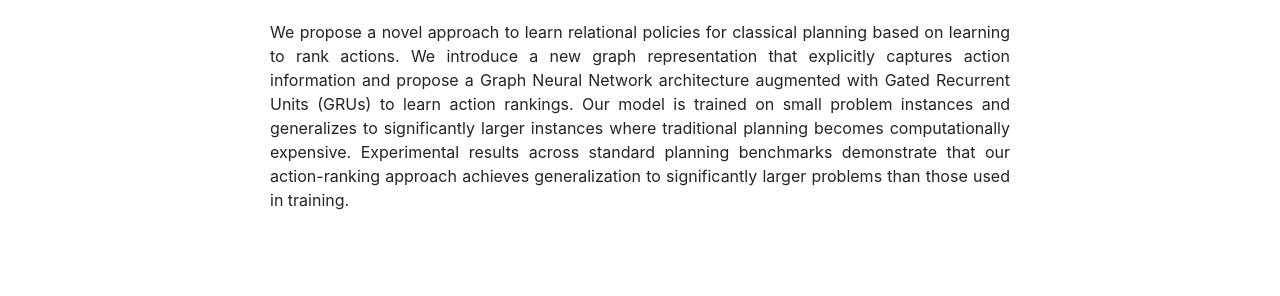
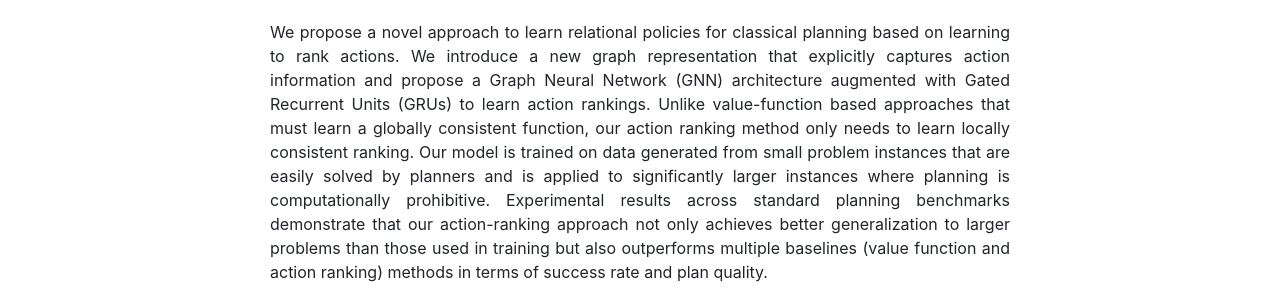
Before and after one commit to Common-Sense-for-Seq-Decision-Making/GABAR_Graph_based_action_ranking_for_planning, a plain HTML site: page index.html in a window 1280 px wide. Shown: the part 656-952 px from the top of the page. Drawn offline with nearby package versions, Linux system fonts and the light colour scheme; a script that the page names is missing; some icons are missing; files whose address does not match are found by name; a web font is replaced by a local one.

Commit message:
abstract update - did not happen in previous update for some reason

```diff
--- a/index.html
+++ b/index.html
@@ -235,7 +235,8 @@
         <h2 class="title is-2 has-text-centered">Abstract</h2>
         <div class="content has-text-justified">
           <p>
-            We propose a novel approach to learn relational policies for classical planning based on learning to rank actions. We introduce a new graph representation that explicitly captures action information and propose a Graph Neural Network architecture augmented with Gated Recurrent Units (GRUs) to learn action rankings. Our model is trained on small problem instances and generalizes to significantly larger instances where traditional planning becomes computationally expensive. Experimental results across standard planning benchmarks demonstrate that our action-ranking approach achieves generalization to significantly larger problems than those used in training.
+            We propose a novel approach to learn relational policies for classical planning based on learning to rank actions. We introduce a new graph representation that explicitly captures action information and propose a Graph Neural Network (GNN) architecture augmented with Gated Recurrent Units (GRUs) to learn action rankings. Unlike value-function based approaches that must learn a globally consistent function, our action ranking method only needs to learn locally consistent ranking. Our model is trained on data generated from small problem instances that are easily solved by planners and is applied to significantly larger instances where planning is computationally prohibitive. Experimental results across standard planning benchmarks demonstrate that our action-ranking approach not only achieves better generalization to larger problems than those used in training but also outperforms multiple baselines (value function and action ranking) methods in terms of success rate and plan quality.
+
           </p>
         </div>
       </div>
```
